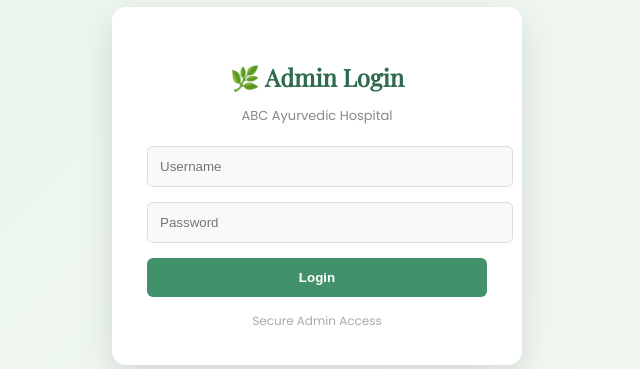
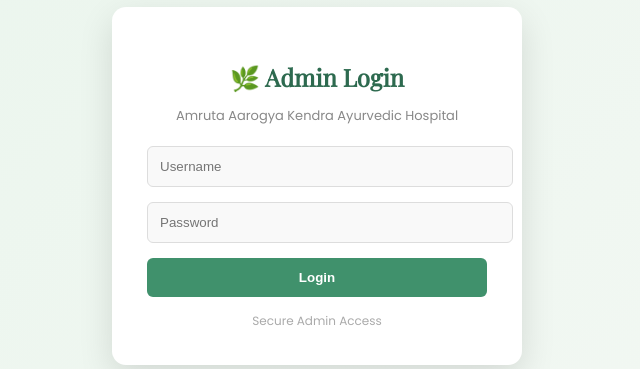
Before and after one commit to SidramA1999/hospital-portal, a Flask app: page /login in a window 1280 px wide. Shown: the part 214-583 px from the top of the page, without its empty margins (323-963 px from the left). Run offline with Flask 3, Linux system fonts and the light colour scheme.

Commit message:
login.html

```diff
--- a/templates/login.html
+++ b/templates/login.html
@@ -120,7 +120,7 @@ input:focus {
   <!-- <png -->
 
   <h2>🌿 Admin Login</h2>
-  <p class="subtitle">ABC Ayurvedic Hospital</p>
+  <p class="subtitle">Amruta Aarogya Kendra Ayurvedic Hospital</p>
 
   <form method="POST">
 
```
